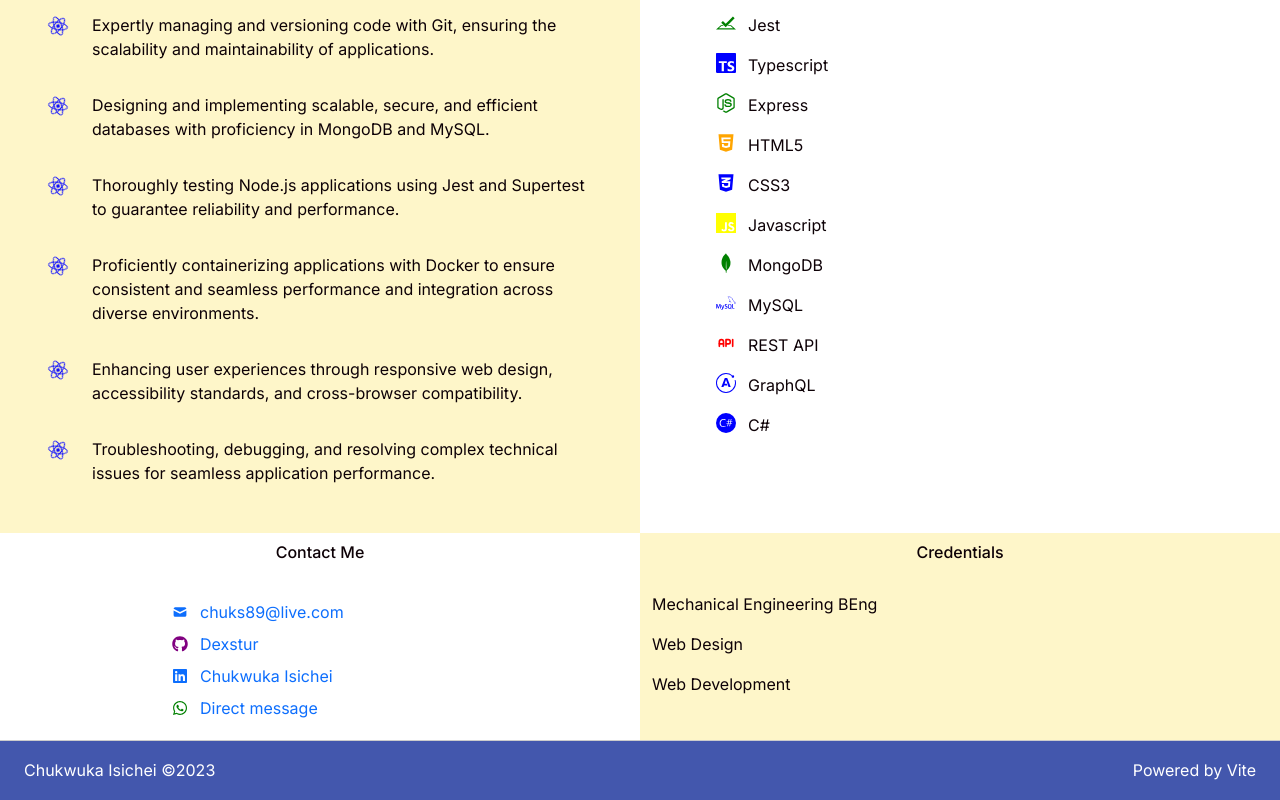
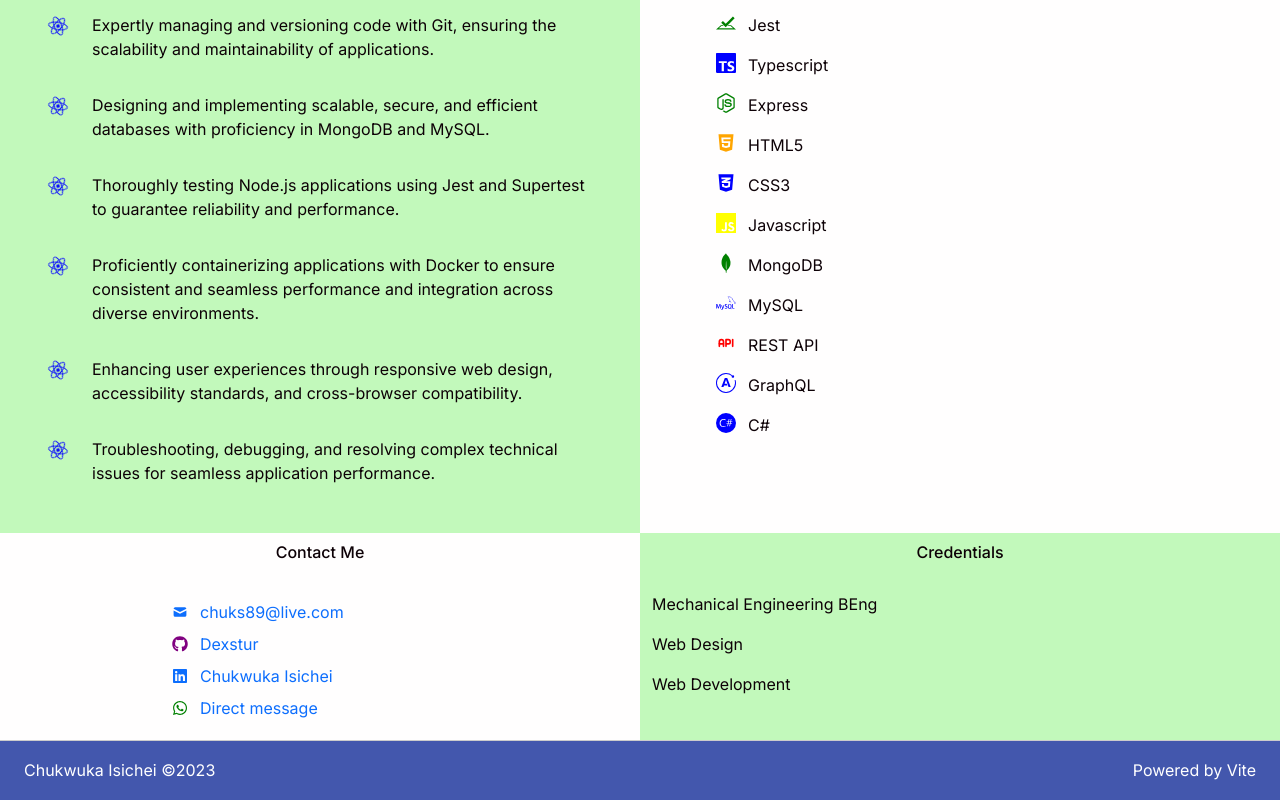
Before and after one commit to Dexstur/my-portfolio, a React (Vite) app: page / in a window 1280 px wide. Shown: the part 996-1796 px from the top of the page. Built offline with nearby package versions, Linux system fonts and the light colour scheme.

Commit message:
color fixes

```diff
--- a/src/index.css
+++ b/src/index.css
@@ -29,6 +29,7 @@
   --sec-color: #84bcda;
   --print-color: #0d0106;
   --tet-color: #fef6c9;
+  --alt-color: #c2f9bb;
 }
 
 .spinner {
@@ -49,6 +50,10 @@
   background-color: var(--tet-color, #fef6c9);
 }
 
+.bg-alt {
+  background-color: var(--alt-color, #8640bc);
+}
+
 @keyframes spinner {
   from {
     transform: rotate(0deg);
--- a/src/screens/Credential/Qualify.tsx
+++ b/src/screens/Credential/Qualify.tsx
@@ -26,7 +26,7 @@ function Qualify() {
           <a
             href="/ISICHEI_CHUKWUKA_CV.pdf"
             target="_blank"
-            className="btn btn-primary"
+            className="btn btn-success"
           >
             View CV
           </a>
--- a/src/screens/Home/Contact.tsx
+++ b/src/screens/Home/Contact.tsx
@@ -15,7 +15,7 @@ function Contact() {
   return (
     <Container>
       <Wrapper>
-        <Box style={{ backgroundColor: "#fff" }}>
+        <Box style={{ backgroundColor: "#fffefe" }}>
           <SubTitle>Contact Me</SubTitle>
           <div style={{ width: "320px", margin: "0 auto", padding: "12px" }}>
             <Profile href="mailto:chuks89@live.com">
@@ -42,7 +42,7 @@ function Contact() {
             </Profile>
           </div>
         </Box>
-        <Box className="bg-tet">
+        <Box className="bg-alt">
           <SubTitle>Credentials</SubTitle>
           <div style={{ padding: "12px" }}>
             <div>
--- a/src/screens/Home/Skills.tsx
+++ b/src/screens/Home/Skills.tsx
@@ -121,7 +121,7 @@ function Skills() {
   useEffect(() => {
     const handleResize = () => {
       // Check the screen width
-      if (window.innerWidth > 768) {
+      if (window.innerWidth >= 768) {
         setMaxItems(technologies.length);
         seeTechToggle(false);
       } else {
@@ -152,7 +152,7 @@ function Skills() {
   return (
     <Container>
       <Wrapper>
-        <Box style={{ backgroundColor: "#fff" }}>
+        <Box style={{ backgroundColor: "#fffefe" }}>
           <Mid>
             <h3 style={{ fontSize: "1rem" }}>Technologies</h3>
             <NonBulletList>
@@ -175,7 +175,7 @@ function Skills() {
             ) : null}
           </Mid>
         </Box>
-        <Box className="bg-tet">
+        <Box className="bg-alt">
           <Skill>
             <h3 style={{ fontSize: "1rem", textAlign: "center" }}>Skills</h3>
             {mySkills.map((skill, index) => (
```
